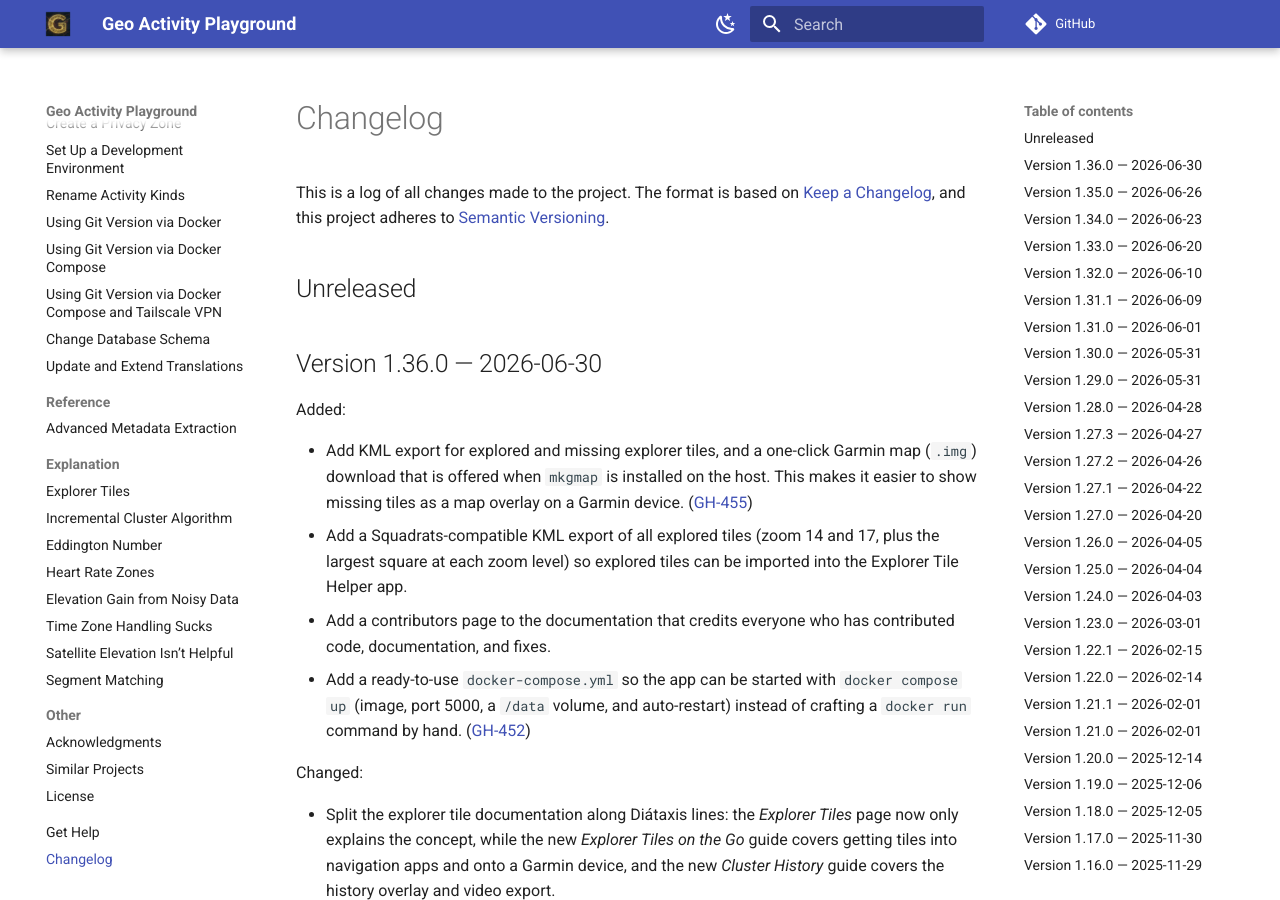
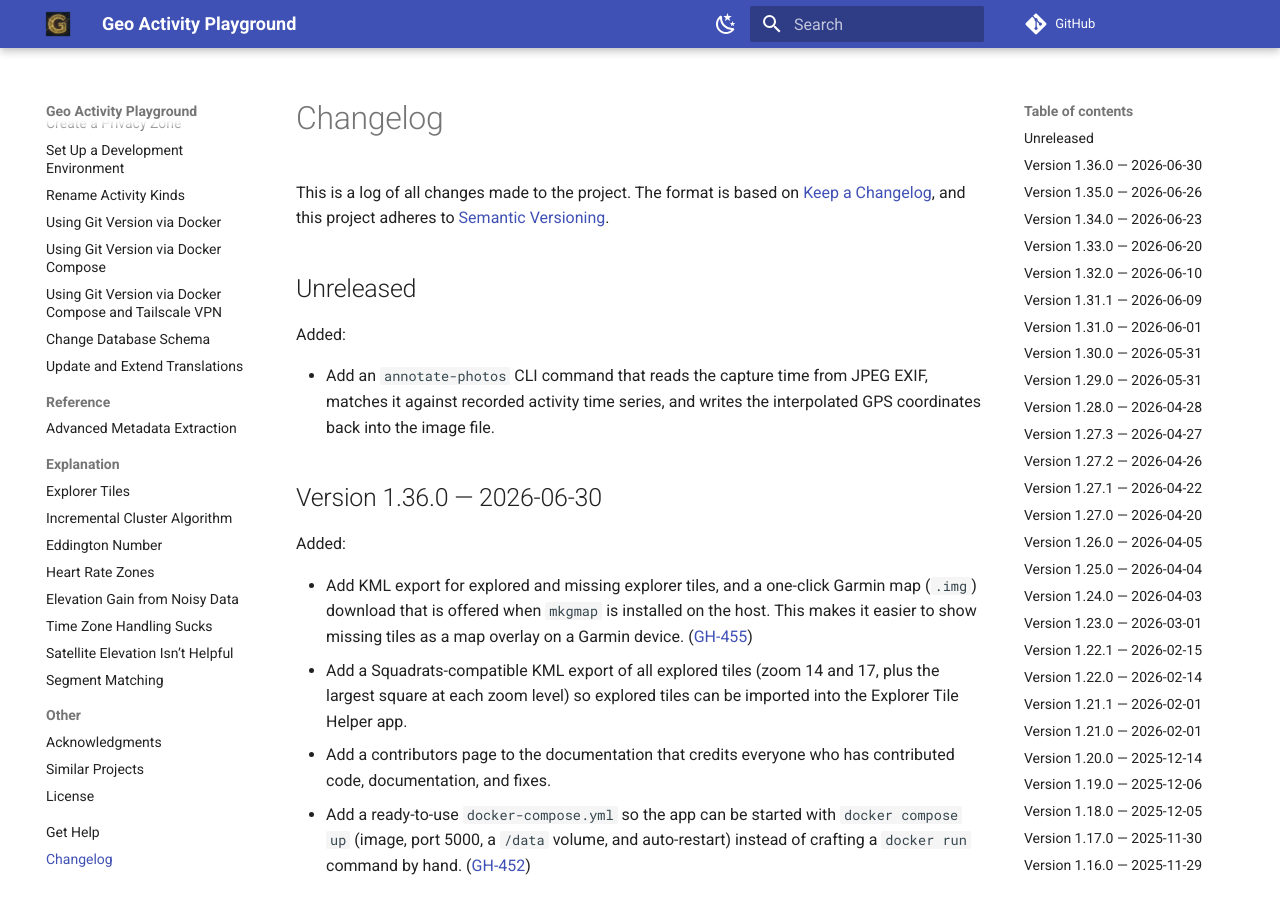
Before and after one commit to martin-ueding/geo-activity-playground, an MkDocs documentation site: the page built from docs/changelog.md, in a window 1280 px wide and 900 px high. Built offline with MkDocs 1.6.1 and Material for MkDocs 9.7.7, drawn with Linux system fonts in a browser that asks for light colours; comment, search, counter and statistics services are not loaded.

Commit message:
docs: changelog entry for annotate-photos command

```diff
--- a/docs/changelog.md
+++ b/docs/changelog.md
@@ -17,6 +17,9 @@ Types of changes
 
 ## Unreleased
 
+Added:
+
+- Add an `annotate-photos` CLI command that reads the capture time from JPEG EXIF, matches it against recorded activity time series, and writes the interpolated GPS coordinates back into the image file.
 
 ## Version 1.36.0 — 2026-06-30
 
```
